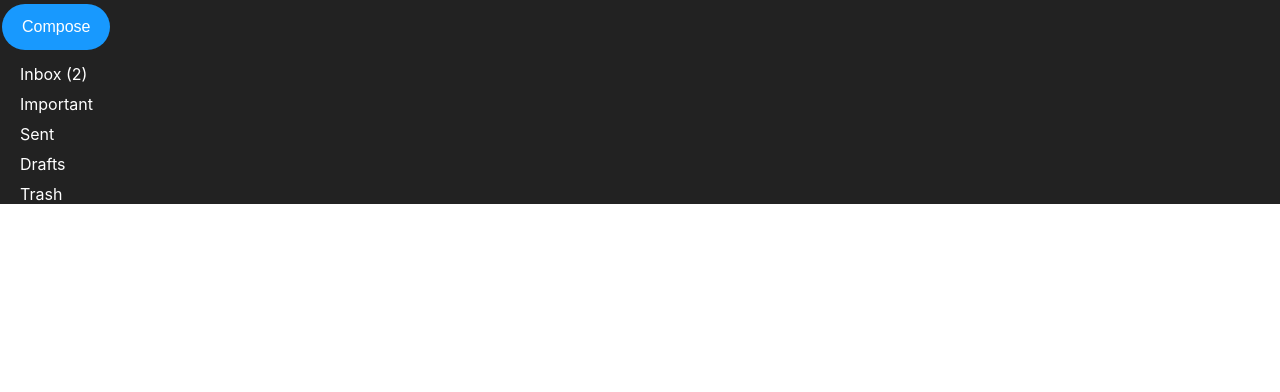
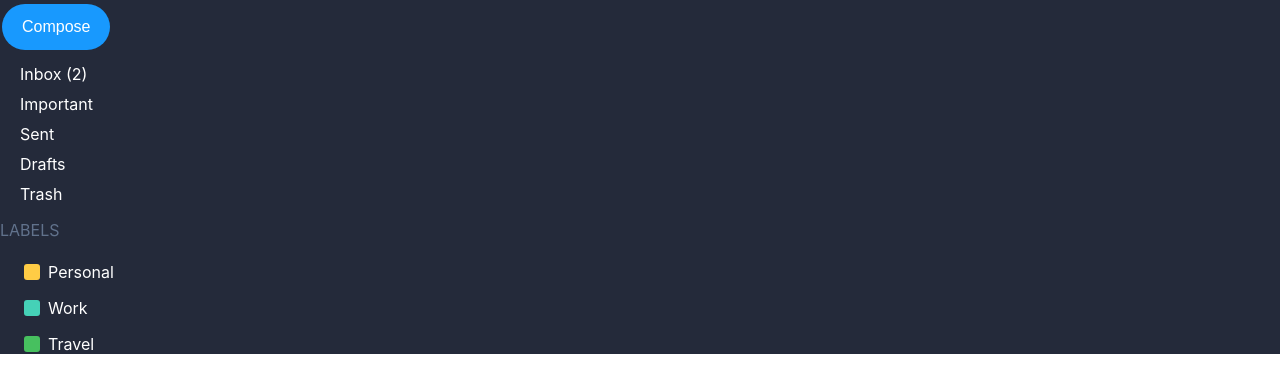
Before and after one commit to wser/pj_task, a React (Create React App) app: page / in a window 1280 px wide. Shown: the top 392 px of the page. Built offline with nearby package versions, Linux system fonts and the light colour scheme.

Commit message:
finished menu

```diff
--- a/src/App.scss
+++ b/src/App.scss
@@ -2,3 +2,7 @@
   text-align: center;
   display: flex;
 }
+
+.title {
+  color: #61728c;
+}
--- a/src/LeftNav/Labels.js
+++ b/src/LeftNav/Labels.js
@@ -0,0 +1,25 @@
+import React from 'react';
+
+import './Menu.scss';
+
+const Labels = () => (
+  <div className='Labels'>
+    <p className='title'>LABELS</p>
+    <ul>
+      <li>
+        <input type='checkbox' id='checkbox-1' />
+        <a className='labelItem'>Personal</a>
+      </li>
+      <li>
+        <input type='checkbox' id='checkbox-2' />
+        <a className='labelItem'>Work</a>
+      </li>
+      <li>
+        <input type='checkbox' id='checkbox-3' />
+        <a className='labelItem'>Travel</a>
+      </li>
+    </ul>
+  </div>
+);
+
+export default Labels;
--- a/src/LeftNav/Menu.js
+++ b/src/LeftNav/Menu.js
@@ -1,6 +1,7 @@
 import React from 'react';
 
 import './Menu.scss';
+import Labels from './Labels';
 
 const Menu = ({ links }) => (
   <div className='Menu'>
@@ -12,6 +13,7 @@ const Menu = ({ links }) => (
         </li>
       ))}
     </ul>
+    <Labels />
   </div>
 );
 
--- a/src/LeftNav/Menu.scss
+++ b/src/LeftNav/Menu.scss
@@ -1,6 +1,6 @@
 .Menu {
   $primary-color: #525dce;
-  $primary-background: #222;
+  $primary-background: #242a3a;
   background-color: $primary-background;
   flex-direction: column;
 
@@ -49,4 +49,40 @@
   button:hover {
     background-color: $primary-color;
   }
+
+  .title {
+    color: #61728c;
+  }
+
+  #checkbox-1 {
+    background-color: #ffcc45;
+    -webkit-appearance: none;
+    padding: 8px;
+    border-radius: 3px;
+    position: relative;
+    padding: 8px;
+    top: 5px;
+  }
+  #checkbox-2 {
+    background-color: #45d1b7;
+    -webkit-appearance: none;
+    padding: 8px;
+    border-radius: 3px;
+    position: relative;
+    padding: 8px;
+    top: 5px;
+  }
+  #checkbox-3 {
+    background-color: #47c05f;
+    -webkit-appearance: none;
+    padding: 8px;
+    border-radius: 3px;
+    position: relative;
+    padding: 8px;
+    top: 5px;
+  }
+
+  .labelItem {
+    padding: 5px;
+  }
 }
```
